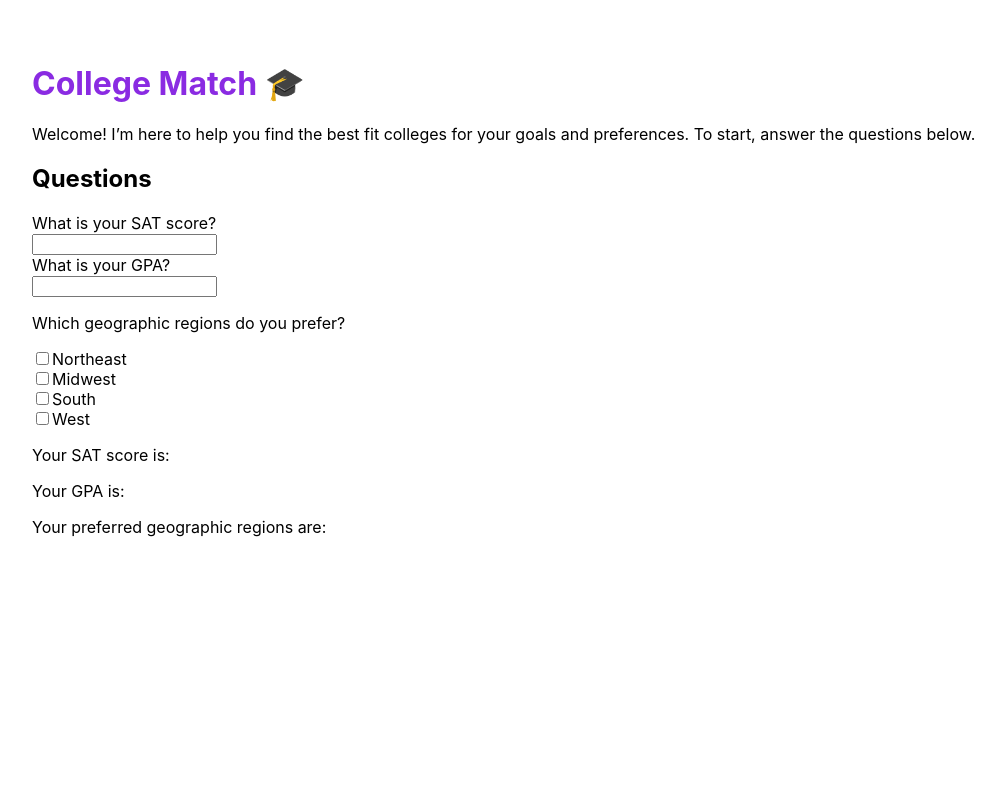
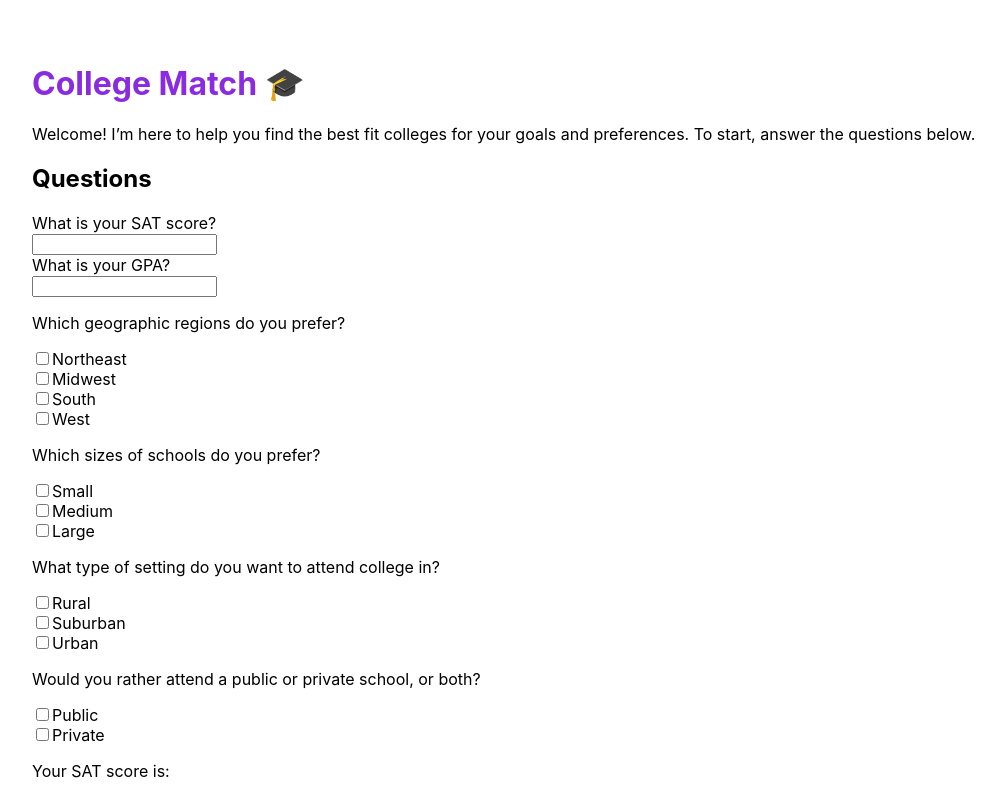
Before and after one commit to daedaldan/college-match, a React (Create React App) app: page / in a window 1280 px wide. Shown: the top 798 px of the page, without its empty margins (32-1037 px from the left). Built offline with nearby package versions, Linux system fonts and the light colour scheme.

Commit message:
Finish implementing basic questions for user input

```diff
--- a/src/components/Questions.js
+++ b/src/components/Questions.js
@@ -7,22 +7,28 @@ export default class Questions extends Component {
     this.state = {
       "SAT": "",
       "GPA": "",
-      "geography": []
+      "geography": [],
+      "sizes": [],
+      "urbanization": [],
+      "ownership": []
     };
 
     this.handleSATChange = this.handleSATChange.bind(this);
     this.handleGPAChange = this.handleGPAChange.bind(this);
     this.handleGeographyChange = this.handleGeographyChange.bind(this);
+    this.handleSizesChange = this.handleSizesChange.bind(this);
+    this.handleUrbanizationChange = this.handleUrbanizationChange.bind(this);
+    this.handleOwnershipChange = this.handleOwnershipChange.bind(this);
   }
 
   handleSATChange(e) {
     this.setState({"SAT" : e.target.value});
-    this.props.updateSAT(e.target.value);
+    this.props.updateValue("SAT", e.target.value);
   }
 
   handleGPAChange(e) {
     this.setState({"GPA" : e.target.value});
-    this.props.updateGPA(e.target.value);
+    this.props.updateValue("GPA", e.target.value);
   }
 
   handleGeographyChange(e) {
@@ -35,9 +41,50 @@ export default class Questions extends Component {
       new_geography.splice(this.state.geography.indexOf(e.target.id), 1);
     }
 
-    console.log(new_geography);
     this.setState({"geography": new_geography})
-    this.props.updateGeography(new_geography);
+    this.props.updateValue("geography", new_geography);
+  }
+
+  handleSizesChange(e) {
+    // create new list to replace old school sizes
+    let new_sizes = this.state.sizes;
+    // if checked, add school size to old list
+    if (e.target.checked) {
+      new_sizes.push(e.target.id);
+    } else { // if unchecked, remove geographic region from old list
+      new_sizes.splice(this.state.sizes.indexOf(e.target.id), 1);
+    }
+
+    this.setState({"sizes": new_sizes})
+    this.props.updateValue("sizes", new_sizes);
+  }
+
+  handleUrbanizationChange(e) {
+    // create new list to replace old geographic regions
+    let new_urbanization = this.state.urbanization;
+    // if checked, add geographic region to old list
+    if (e.target.checked) {
+      new_urbanization.push(e.target.id);
+    } else { // if unchecked, remove geographic region from old list
+      new_urbanization.splice(this.state.urbanization.indexOf(e.target.id), 1);
+    }
+
+    this.setState({"urbanization": new_urbanization})
+    this.props.updateValue("urbanization", new_urbanization);
+  }
+
+   handleOwnershipChange(e) {
+    // create new list to replace old geographic regions
+    let new_ownership = this.state.ownership;
+    // if checked, add geographic region to old list
+    if (e.target.checked) {
+      new_ownership.push(e.target.id);
+    } else { // if unchecked, remove geographic region from old list
+      new_ownership.splice(this.state.ownership.indexOf(e.target.id), 1);
+    }
+
+    this.setState({"ownership": new_ownership})
+    this.props.updateValue("ownership", new_ownership);
   }
 
   render() {
@@ -61,6 +108,28 @@ export default class Questions extends Component {
             <label htmlFor="south">South</label><br/>
             <input type="checkbox" name="geography" id="west" onChange={this.handleGeographyChange}/>
             <label htmlFor="west">West</label><br/>
+            {/* sizes question */}
+            <p>Which sizes of schools do you prefer?</p>
+            <input type="checkbox" name="sizes" id="small" onChange={this.handleSizesChange}/>
+            <label htmlFor="small">Small</label><br/>
+            <input type="checkbox" name="sizes" id="medium" onChange={this.handleSizesChange}/>
+            <label htmlFor="medium">Medium</label><br/>
+            <input type="checkbox" name="sizes" id="large" onChange={this.handleSizesChange}/>
+            <label htmlFor="large">Large</label><br/>
+            {/* urbanization question */}
+            <p>What type of setting do you want to attend college in?</p>
+            <input type="checkbox" name="urbanization" id="rural" onChange={this.handleUrbanizationChange}/>
+            <label htmlFor="rural">Rural</label><br/>
+            <input type="checkbox" name="urbanization" id="suburban" onChange={this.handleUrbanizationChange}/>
+            <label htmlFor="suburban">Suburban</label><br/>
+            <input type="checkbox" name="urbanization" id="urban" onChange={this.handleUrbanizationChange}/>
+            <label htmlFor="urban">Urban</label><br/>
+            {/* ownership question */}
+            <p>Would you rather attend a public or private school, or both?</p>
+            <input type="checkbox" name="ownership" id="public" onChange={this.handleOwnershipChange}/>
+            <label htmlFor="public">Public</label><br/>
+            <input type="checkbox" name="ownership" id="private" onChange={this.handleOwnershiphange}/>
+            <label htmlFor="private">Private</label><br/>
           </form>
         </div>
     );
--- a/src/components/Recommender.js
+++ b/src/components/Recommender.js
@@ -9,17 +9,15 @@ export default class Recommender extends Component {
         "SAT": null,
         "GPA": null,
         "geography": [],
-        "size": null,
-        "urbanization": null,
-        "type": null
+        "sizes": [],
+        "urbanization": [],
+        "ownership": []
       },
       college_matches: {}
     };
 
     this.match_colleges = this.match_colleges.bind(this);
-    this.updateSAT = this.updateSAT.bind(this);
-    this.updateGPA = this.updateGPA.bind(this);
-    this.updateGeography = this.updateGeography.bind(this);
+    this.updateValue = this.updateValue.bind(this);
   }
 
   // add colleges listed in colleges.csv that match question_answers to college-matches
@@ -28,35 +26,28 @@ export default class Recommender extends Component {
   }
 
   // update question_answers based on user interactions with Questions component
-  updateSAT(score) {
+  // key is question and value is answer from user input
+  updateValue(key, value) {
     let new_answers = this.state.question_answers;
-    new_answers["SAT"] = score;
-    this.setState({question_answers: new_answers});
-  }
-
-  updateGPA(gpa) {
-    let new_answers = this.state.question_answers;
-    new_answers["GPA"] = gpa;
-    this.setState({question_answers: new_answers});
-  }
-
-  // takes list of string representing geographic regions as input
-  updateGeography(regions) {
-    let new_answers = this.state.question_answers;
-    new_answers["geography"] = regions;
+    new_answers[key] = value;
     this.setState({question_answers: new_answers});
   }
 
   render() {
     return (
         <div>
-          <Questions updateSAT={this.updateSAT} updateGPA={this.updateGPA} updateGeography={this.updateGeography}/>
+          <Questions updateValue={this.updateValue}/>
           {/* Testing */}
           <p>Your SAT score is: {this.state.question_answers.SAT}</p>
           <p>Your GPA is: {this.state.question_answers.GPA}</p>
           <p>Your preferred geographic regions are:</p>
           {this.state.question_answers.geography.map((region, index) => (<p key={index}>{region}</p>))}
-
+          <p>Your preferred college sizes are:</p>
+          {this.state.question_answers.sizes.map((size, index) => (<p key={index}>{size}</p>))}
+          <p>Your preferred college settings are:</p>
+          {this.state.question_answers.urbanization.map((setting, index) => (<p key={index}>{setting}</p>))}
+          <p>Your preferred type(s) of schools are:</p>
+          {this.state.question_answers.ownership.map((type, index) => (<p key={index}>{type}</p>))}
         </div>
     );
   }
```
